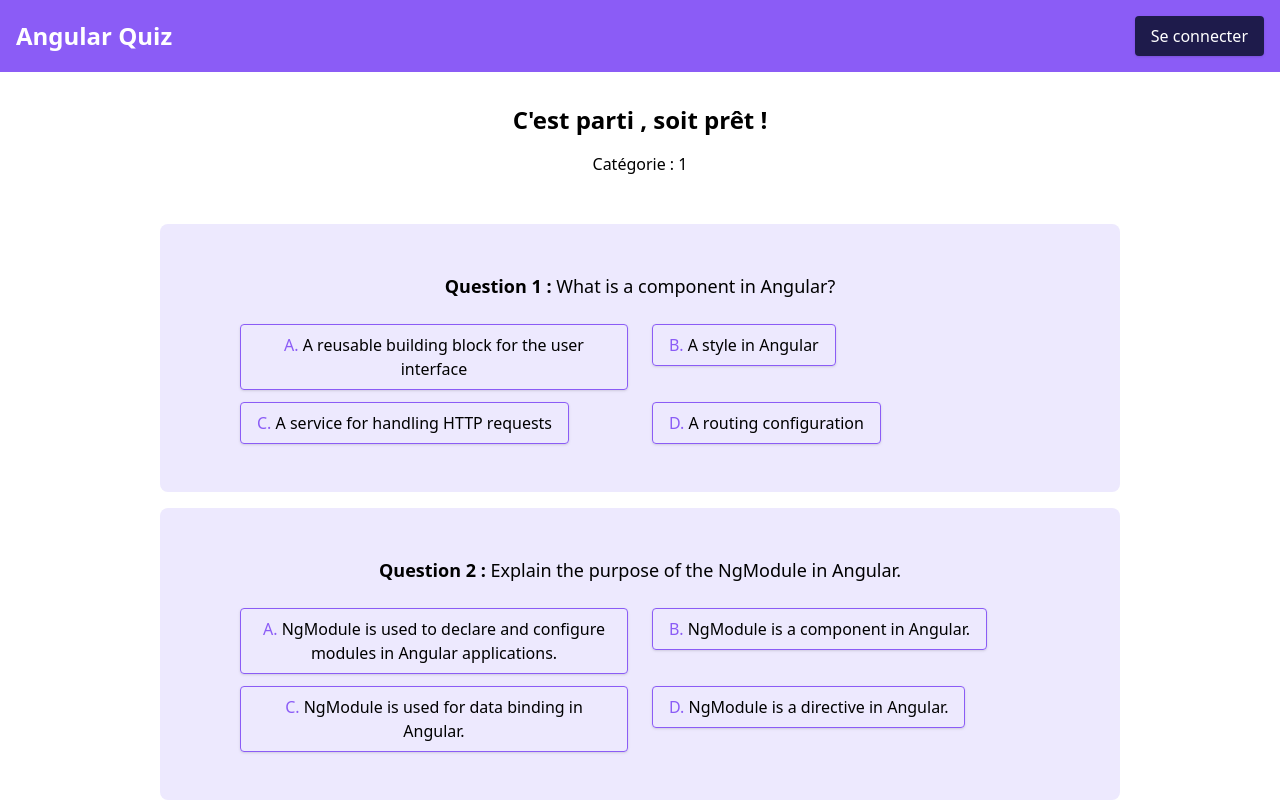
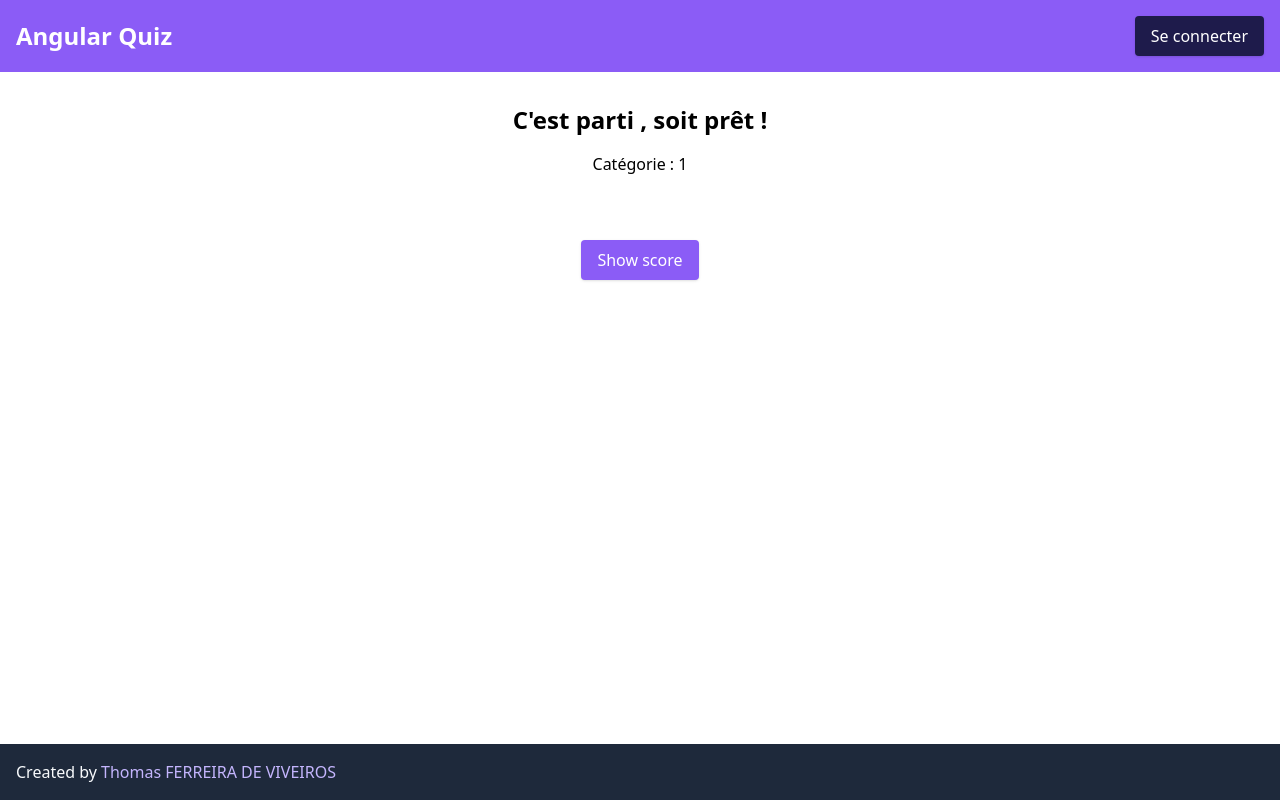
Before and after one commit to LouisRvlE/angular-quiz, an Angular app: page /quiz/1 in a window 1280 px wide. Shown: the top 800 px of the page. Built offline with nearby package versions, Linux system fonts and the light colour scheme; data requests are answered from the project's data file.

Commit message:
Refactor QuestionComponent: update template structure and improve code formatting

```diff
--- a/src/app/quiz/question/question.component.html
+++ b/src/app/quiz/question/question.component.html
@@ -1,5 +1,10 @@
-<section class="question_container" *ngFor="let content of quizContent; let i = index">
-  <h4 class="question_label"><b>Question {{ i + 1 }} :</b> {{ content?.question }}</h4>
+<section
+  class="question_container"
+  *ngFor="let content of questions; let i = index"
+>
+  <h4 class="question_label">
+    <b>Question {{ i + 1 }} :</b> {{ content?.question }}
+  </h4>
   <app-answer
     [answers]="content?.answers"
     [questionId]="content?.id"
--- a/src/app/quiz/question/question.component.ts
+++ b/src/app/quiz/question/question.component.ts
@@ -1,16 +1,16 @@
 import { Component, OnInit } from '@angular/core';
-import { QuizService } from "../../shared/services/quiz.service";
+import { QuizService } from '../../shared/services/quiz.service';
 
 @Component({
   selector: 'app-question',
   templateUrl: './question.component.html',
   styleUrls: ['./question.component.scss'],
-  standalone: false
+  standalone: false,
 })
 export class QuestionComponent implements OnInit {
   quizContent: any[] = this.quizService.quizContent;
 
-  constructor(private quizService: QuizService) { }
+  constructor(private quizService: QuizService) {}
 
   ngOnInit(): void {
     this.quizService.getQuizContent();
@@ -19,4 +19,10 @@ export class QuestionComponent implements OnInit {
   addAnswer(answer: string, questionId: number) {
     this.quizService.addAnswer(answer, questionId);
   }
+
+  get questions(): any[] {
+    return this.quizService.quizContent.filter(
+      (q) => q.category === this.quizService.categoryName
+    );
+  }
 }
```
